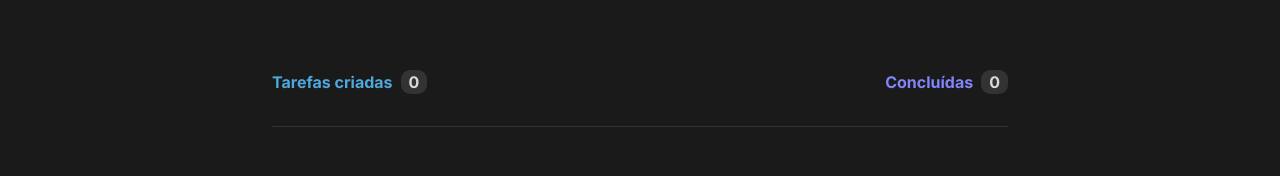
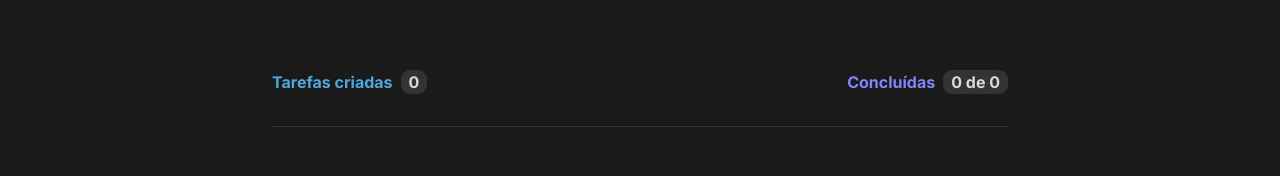
Before and after one commit to eoisaac/React_ToDo_List, a React (Vite) app: page / in a window 1280 px wide. Shown: the part 230-406 px from the top of the page. Built offline with nearby package versions, Linux system fonts and the light colour scheme.

Commit message:
style: update TaskInfo component to InfosWrap component

```diff
--- a/src/App.jsx
+++ b/src/App.jsx
@@ -1,12 +1,14 @@
 import './global.css';
 import styles from './App.module.css';
 import { PlusCircle } from 'phosphor-react';
-import { Header, BoxButton, TaskInfo, EmptyAlert, Task } from './Index';
+import { Header, BoxButton, InfosWrapper, EmptyAlert, Task } from './Index';
 import { useState } from 'react';
 
 export const App = () => {
   const [tasks, setTasks] = useState([]);
   const [newTaskName, setNewTaskName] = useState('');
+  const [createdTasksAmount, setCreatedTasksAmound] = useState(0);
+	const [concludedTasksAmount, setConcludedTasksAmount] = useState(0);
 
   const isNewTaskNameEmpty = newTaskName.length === 0;
 
@@ -14,6 +16,7 @@ export const App = () => {
     event.preventDefault();
     setTasks([...tasks, newTaskName]);
     setNewTaskName('');
+    setCreatedTasksAmound(createdTasksAmount + 1);
 
     event.target.reset();
     event.target.focus();
@@ -35,7 +38,6 @@ export const App = () => {
           <input
             type="text"
             id="taskNameInpt"
-						name="taskNameInpt"
             placeholder="Adicione uma nova tarefa"
             className={styles.input}
             onChange={handleNewTaskNameChange}
@@ -47,10 +49,10 @@ export const App = () => {
           </BoxButton>
         </form>
 
-        <div className={styles.infoWrapper}>
-          <TaskInfo name="Tarefas criadas" color="Blue" />
-          <TaskInfo name="Concluídas" color="Purple" />
-        </div>
+				<InfosWrapper
+					createdTasksAmount={createdTasksAmount}
+					concludedTasksAmount={concludedTasksAmount}
+				/>
 
         <ul className={styles.tasksList}>
           {tasks.length <= 0 ? (
--- a/src/App.module.css
+++ b/src/App.module.css
@@ -53,13 +53,6 @@
   border-color: var(--purple-dark);
 }
 
-.infoWrapper {
-	width: 100%;
-	display: inline-flex;
-	justify-content: space-between;
-	padding-bottom: 2rem;
-}
-
 .tasksList {
 	width: 100%;
 	max-height: 500px;
--- a/src/Index.jsx
+++ b/src/Index.jsx
@@ -1,13 +1,13 @@
 import { Header } from './components/Header';
 import { BoxButton } from './components/BoxButton';
-import { TaskInfo } from './components/TaskInfo';
+import { InfosWrapper } from './components/InfosWrapper';
 import { EmptyAlert } from './components/EmptyAlert';
 import { Task } from './components/Task';
 
 export {
 	BoxButton,
 	Header,
-	TaskInfo,
+	InfosWrapper,
 	EmptyAlert,
 	Task,
 };
--- /dev/null
+++ b/src/components/InfosWrapper.jsx
@@ -0,0 +1,22 @@
+import styles from './InfosWrapper.module.css';
+
+export const InfosWrapper = ({ createdTasksAmount, concludedTasksAmount }) => {
+	return (
+		<div className={styles.wrapper}>
+			<div>
+				<div className={styles.infoBlue}>
+					Tarefas criadas
+					<span className={styles.counter}> {createdTasksAmount} </span>
+				</div>
+			</div>
+			<div>
+				<div className={styles.infoPurple}>
+					Concluídas
+					<span className={styles.counter}>
+						{concludedTasksAmount} de {createdTasksAmount}
+					</span>
+				</div>
+			</div>
+		</div>
+	);
+}
--- a/src/components/TaskInfo.module.css
+++ b/src/components/InfosWrapper.module.css
@@ -1,9 +1,18 @@
+.wrapper {
+	width: 100%;
+	display: flex;
+	flex-wrap: wrap;
+	gap: 1rem;
+	justify-content: space-between;
+	padding-bottom: 2rem;
+}
+
 .infoBlue,
 .infoPurple {
 	display: inline-flex;
 	align-items: center;
 	gap: 0.5rem;
-	font-size: 0.8rem;
+	font-size: 0.875rem;
 	font-weight: 700;
 }
 
--- a/src/components/TaskInfo.jsx
+++ /dev/null
@@ -1,10 +0,0 @@
-import styles from './TaskInfo.module.css';
-
-export const TaskInfo = ({ name, color }) => {
-	return (
-		<div className={styles[`info${color}`]}>
-			{name}
-			<span className={styles.counter}> 0 </span>
-		</div>
-	);
-};
```
Lines whose indentation alone changed are shown as unchanged.
